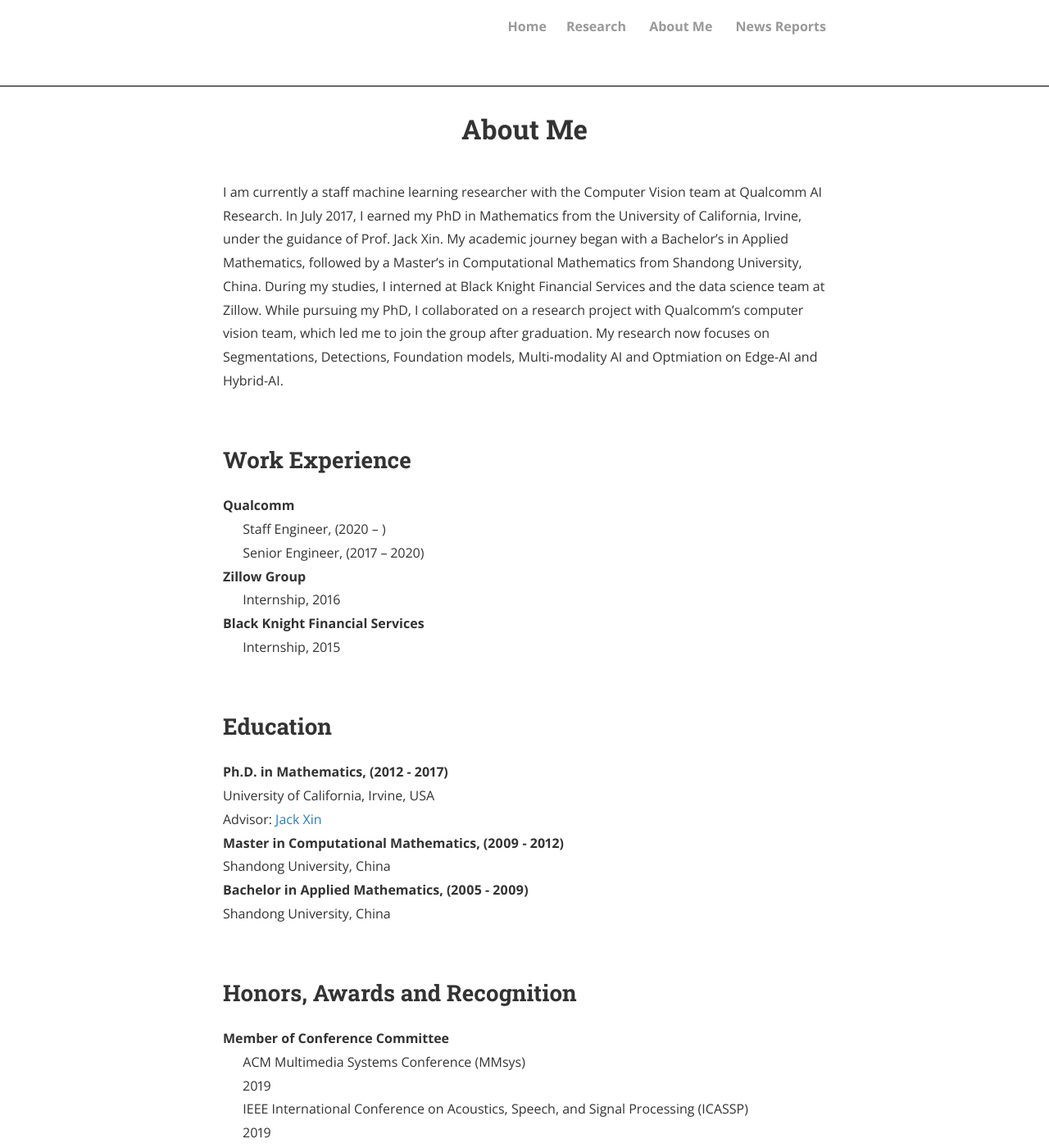
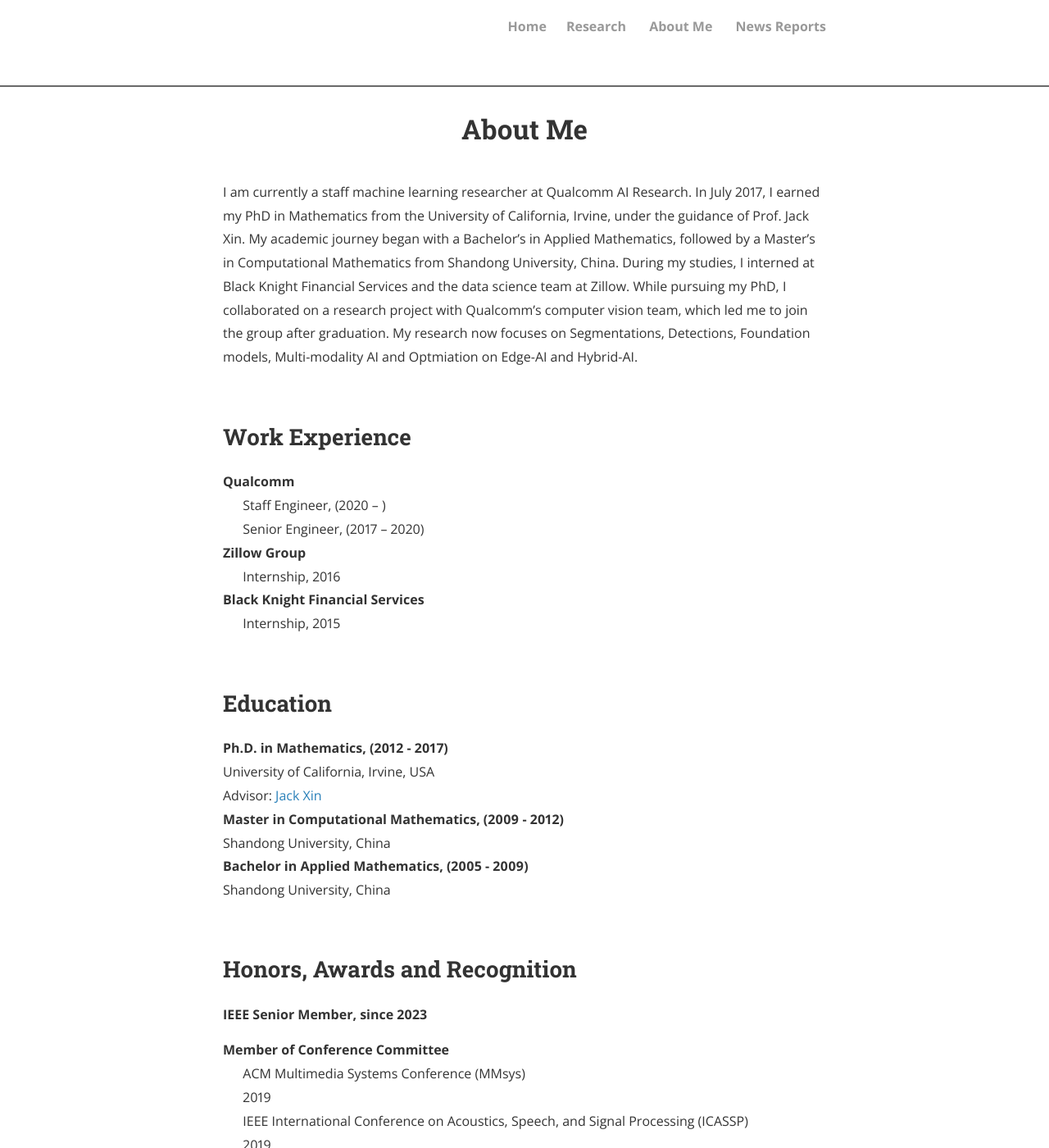
Before and after one commit to zsivine/zsivine.github.io, a Jekyll site: the page built from about.md, in a window 1280 px wide and 1400 px high. Shown: the whole window at 82% size. Built offline with Jekyll 4.4.1, drawn with Linux system fonts in a browser that asks for light colours; nearby versions of some CDN libraries; comment, search, counter and statistics services are not loaded; a style sheet for code colours, icons or effects is not loaded.

Commit message:
update 10/29/24

```diff
--- a/about.md
+++ b/about.md
@@ -3,7 +3,7 @@ layout: page
 title: About Me
 permalink: /about/
 ---
-I am currently a staff machine learning researcher with the Computer Vision team at Qualcomm AI Research. In July 2017, I earned my PhD in Mathematics from the University of California, Irvine, under the guidance of Prof. Jack Xin. My academic journey began with a Bachelor's in Applied Mathematics, followed by a Master's in Computational Mathematics from Shandong University, China. During my studies, I interned at Black Knight Financial Services and the data science team at Zillow. While pursuing my PhD, I collaborated on a research project with Qualcomm's computer vision team, which led me to join the group after graduation. My research now focuses on Segmentations, Detections, Foundation models, Multi-modality AI and Optmiation on Edge-AI and Hybrid-AI.
+I am currently a staff machine learning researcher at Qualcomm AI Research. In July 2017, I earned my PhD in Mathematics from the University of California, Irvine, under the guidance of Prof. Jack Xin. My academic journey began with a Bachelor's in Applied Mathematics, followed by a Master's in Computational Mathematics from Shandong University, China. During my studies, I interned at Black Knight Financial Services and the data science team at Zillow. While pursuing my PhD, I collaborated on a research project with Qualcomm's computer vision team, which led me to join the group after graduation. My research now focuses on Segmentations, Detections, Foundation models, Multi-modality AI and Optmiation on Edge-AI and Hybrid-AI.
 
 
 <br>
@@ -31,6 +31,8 @@ I am currently a staff machine learning researcher with the Computer Vision team
 
 <br>
 <h2>Honors, Awards and Recognition</h2>
+
+<strong>IEEE Senior Member, since 2023 </strong>
 
 <strong>Member of Conference Committee</strong>
 <br>    &ensp; &ensp; ACM Multimedia Systems Conference (MMsys) \
```
Also changed, not shown: webreport.html (+12 -0 lines).
